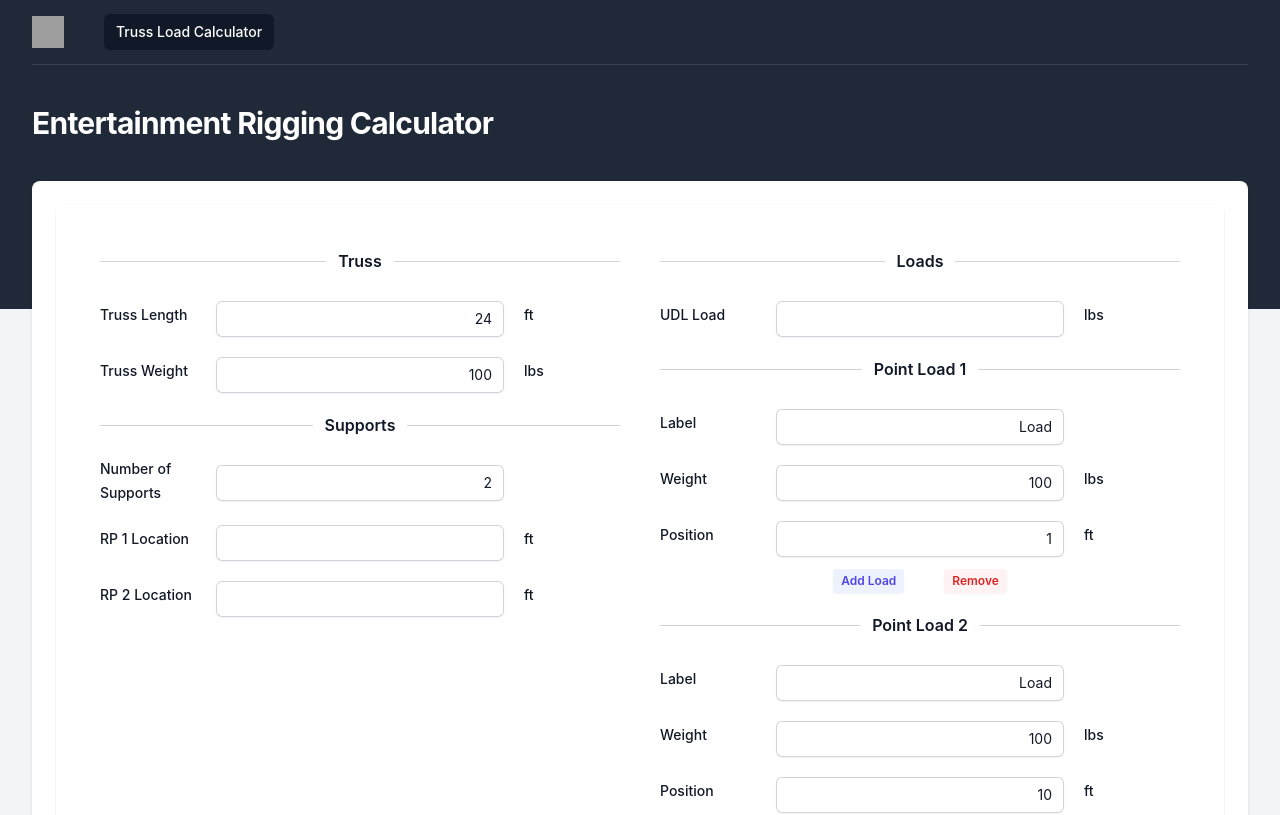
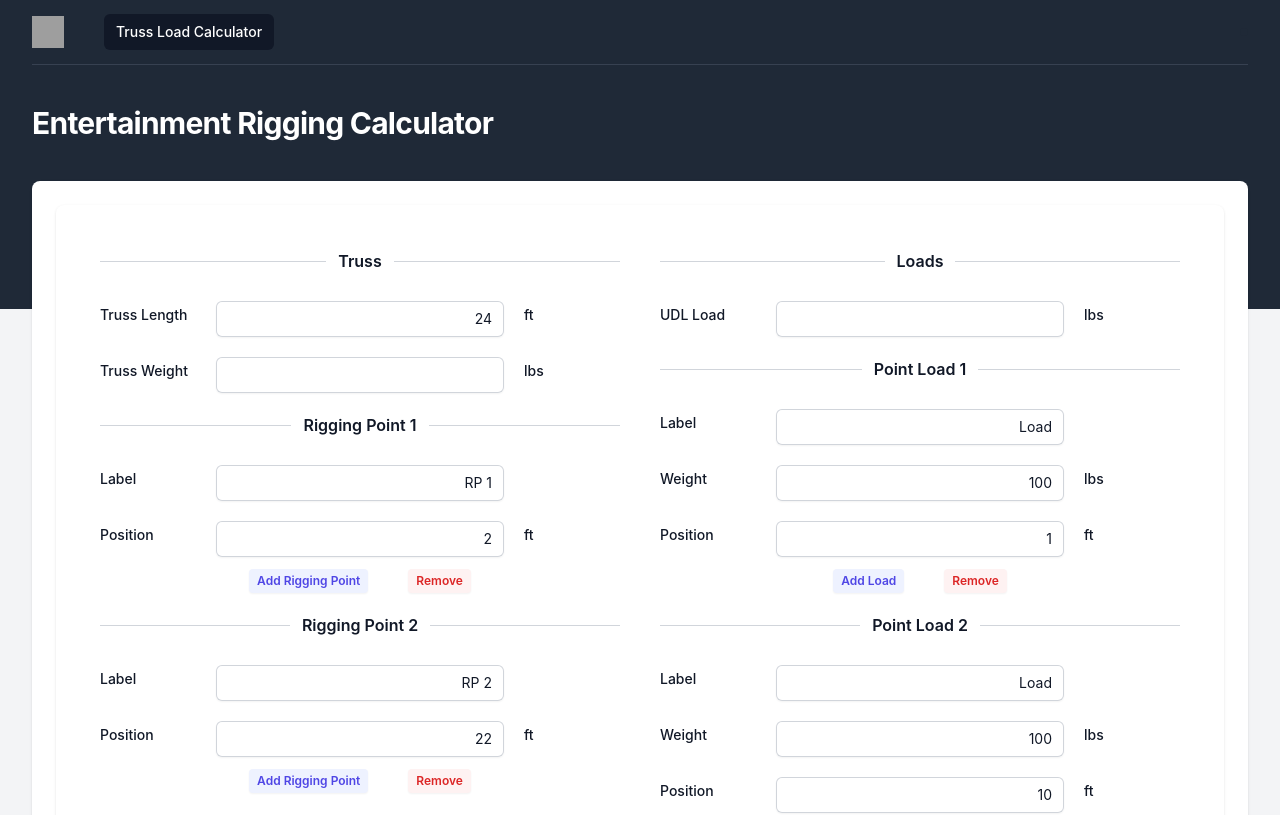
Before and after one commit to ramon-toth/entertainment-rigging-calculator, a React (Vite) app: page / in a window 1280 px wide. Shown: the top 815 px of the page. Built offline with nearby package versions, Linux system fonts and the light colour scheme; grey boxes are pictures that could not be loaded.

Commit message:
Rigging point form rewritten to define points as objects instead of arrays

```diff
--- a/src/components/Graph/GraphCalculate.jsx
+++ b/src/components/Graph/GraphCalculate.jsx
@@ -1,6 +1,5 @@
 import React from "react";
 import { calculateSupportLoads } from "../../utils/beamMath";
-import { parse } from "postcss";
 import GraphSupports from "./GraphSupports";
 
 function GraphCalculate({ data }) {
@@ -16,7 +15,7 @@ function GraphCalculate({ data }) {
 
   const supportLoads = calculateSupportLoads(
     parseInt(trussLength),
-    supports,
+    supports.map((support) => support.position),
     pointLoads,
     totalUdl
   );
--- /dev/null
+++ b/src/components/RiggingPointForm.jsx
@@ -0,0 +1,60 @@
+import Divider from "./Divider";
+import Input from "./Input";
+import { useContext } from "react";
+import { UnitsContext } from "../context/unitsContext";
+
+function RiggingPointForm({
+  supports,
+  handleChange,
+  handleAddSupport,
+  handleRemoveSupport,
+}) {
+  const units = useContext(UnitsContext);
+  return (
+    <div className="mt-3">
+      {supports.map((support, index) => (
+        <div key={index}>
+          <Divider title={`Rigging Point ${index + 1}`} />
+          <Input
+            label="Label"
+            name="label"
+            value={support.label}
+            onChange={(e) => handleChange(e, support.id)}
+          />
+          {/* <Input
+            label="Weight"
+            unit={units.force}
+            name="support"
+            value={support.load}
+            onChange={(e) => handleChange(e, support.id)}
+          /> */}
+          <Input
+            label="Position"
+            unit={units.length}
+            name="position"
+            value={support.position}
+            onChange={(e) => handleChange(e, support.id)}
+          />
+          <div className="flex justify-center">
+            <button
+              type="button"
+              className="rounded bg-indigo-50 px-2 py-1 text-xs font-semibold text-indigo-600 shadow-sm hover:bg-indigo-100 mx-5"
+              onClick={handleAddSupport}
+            >
+              Add Rigging Point
+            </button>
+            <button
+              type="button"
+              className="rounded bg-red-50 px-2 py-1 text-xs font-semibold text-red-600 shadow-sm hover:bg-indigo-100 mx-5"
+              onClick={() => handleRemoveSupport(support.id)}
+            >
+              Remove
+            </button>
+          </div>
+        </div>
+      ))}
+    </div>
+  );
+}
+
+export default RiggingPointForm;
--- a/src/components/TrussCalcForm.jsx
+++ b/src/components/TrussCalcForm.jsx
@@ -5,13 +5,19 @@ import { useState } from "react";
 import { UnitsContext } from "../context/unitsContext";
 import Divider from "./Divider";
 import PointLoadForm from "./PointLoadForm";
+import RiggingPointForm from "./RiggingPointForm";
 
 function TrussCalcForm({
   handleChange,
   handleAddLoad,
   handleRemoveLoad,
+  // handleSupportsNumberChange,
   handleLoadChange,
   handleSupportLocationChange,
+handleAddSupport,
+handleRemoveSupport,
+ handleSupportChange,
+
   formData,
 }) {
   const units = useContext(UnitsContext);
@@ -31,12 +37,17 @@ function TrussCalcForm({
           <Input
             label="Truss Weight"
             name={"trussWeight"}
-            value={formData.trussWeight}
+            value={formData.trussWeighte}
             onChange={handleChange}
             unit={units.force}
           />
-          <Divider title="Supports" />
-          <Input
+          {/* <Divider title="Supports" />eeeeee */}
+          <RiggingPointForm supports={formData.supports}
+                  handleAddSupport={handleAddSupport}
+                  handleRemoveSupport={handleRemoveSupport}
+                  handleChange={handleSupportChange}
+          />
+          {/* <Input
             label="Number of Supports"
             name={"numberOfSupports"}
             value={formData.numberOfSupports}
@@ -51,7 +62,7 @@ function TrussCalcForm({
                 unit={units.length}
               />
             </div>
-          ))}
+          ))} */}
         </div>
         <div className="w-full mx-5">
           <Divider title="Loads" />
--- a/src/components/TrussCalculator.jsx
+++ b/src/components/TrussCalculator.jsx
@@ -18,7 +18,7 @@ function TrussCalculator() {
     numberOfSupports: 2,
     trussWeight: 100,
     udl: 0,
-    supports: [2, 22],
+    supports: [{id: 1, position: 2, label: 'RP 1'}, {id: 2, position: 22, label: 'RP 2'}],
     loads: [
       { ...initLoad, id: 1 },
       { ...initLoad, id: 2, position: 10 },
@@ -36,6 +36,7 @@ function TrussCalculator() {
     setFormData({ ...formData, supports: newSupports });
   };
 
+  // Handlers for Point Loads
   const handleLoadChange = (e, id) => {
     e.preventDefault();
 
@@ -63,6 +64,34 @@ function TrussCalculator() {
     setFormData({ ...formData, loads: newLoads });
   };
 
+  // Handlers for Rigging Points
+
+  const handleSupportChange = (e, id) => {
+    e.preventDefault();
+    const support = formData.supports.find((support) => support.id === id);
+    const supportIndex = formData.supports.findIndex(
+      (support) => support.id === id
+    );
+    formData.supports[supportIndex] = {
+      ...support,
+      [e.target.name]: e.target.value,
+    };
+    setFormData({ ...formData });
+  }
+
+  const handleAddSupport = () => {
+    const newSupport = {
+      id: formData.supports.length + 1,
+      position: Math.floor(Math.random() * formData.trussLength),
+    };
+    setFormData({ ...formData, supports: [...formData.supports, newSupport] });
+  }
+
+  const handleRemoveSupport = (id) => {
+    const newSupports = formData.supports.filter((support) => support.id !== id);
+    setFormData({ ...formData, supports: newSupports });
+  }
+
   return (
     <UnitsProvider value={units.imperial}>
       <TrussCalcForm
@@ -72,6 +101,10 @@ function TrussCalculator() {
         handleLoadChange={handleLoadChange}
         handleRemoveLoad={handleRemoveLoad}
         handleSupportLocationChange={handleSupportLocationChange}
+        handleAddSupport={handleAddSupport}
+        handleRemoveSupport={handleRemoveSupport}
+        handleSupportChange={handleSupportChange}
+        // handleSupportsNumberChange={handleSupportsNumberChange}
       />
       <Graph data={formData} />
     </UnitsProvider>
```
